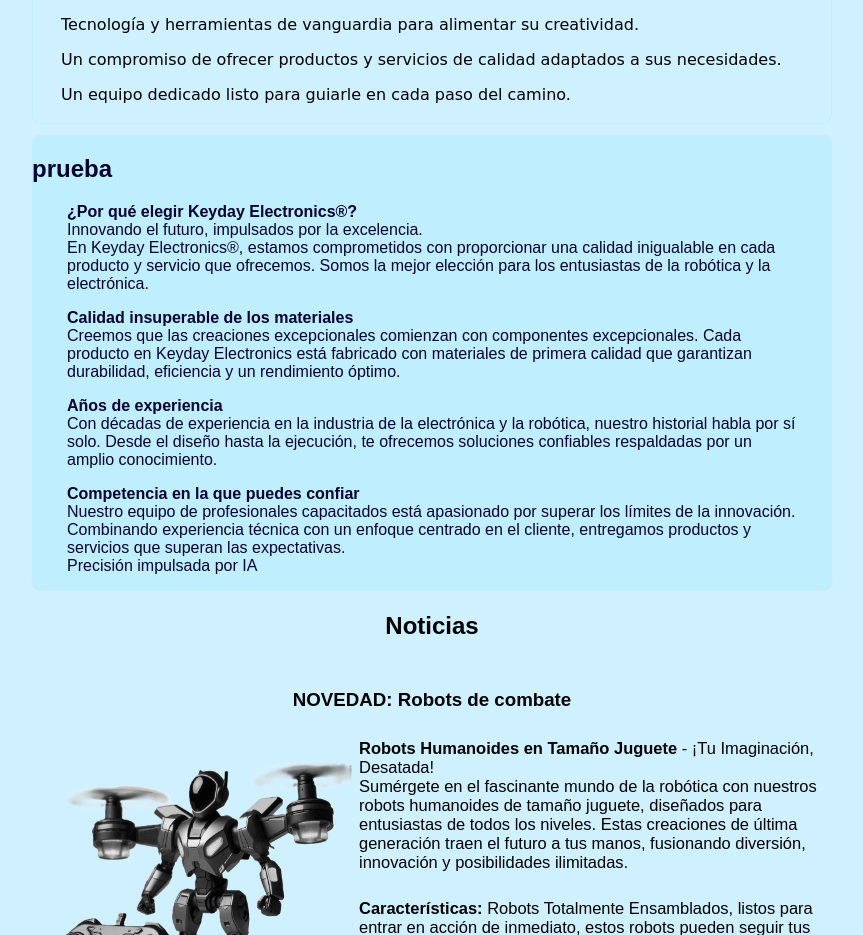
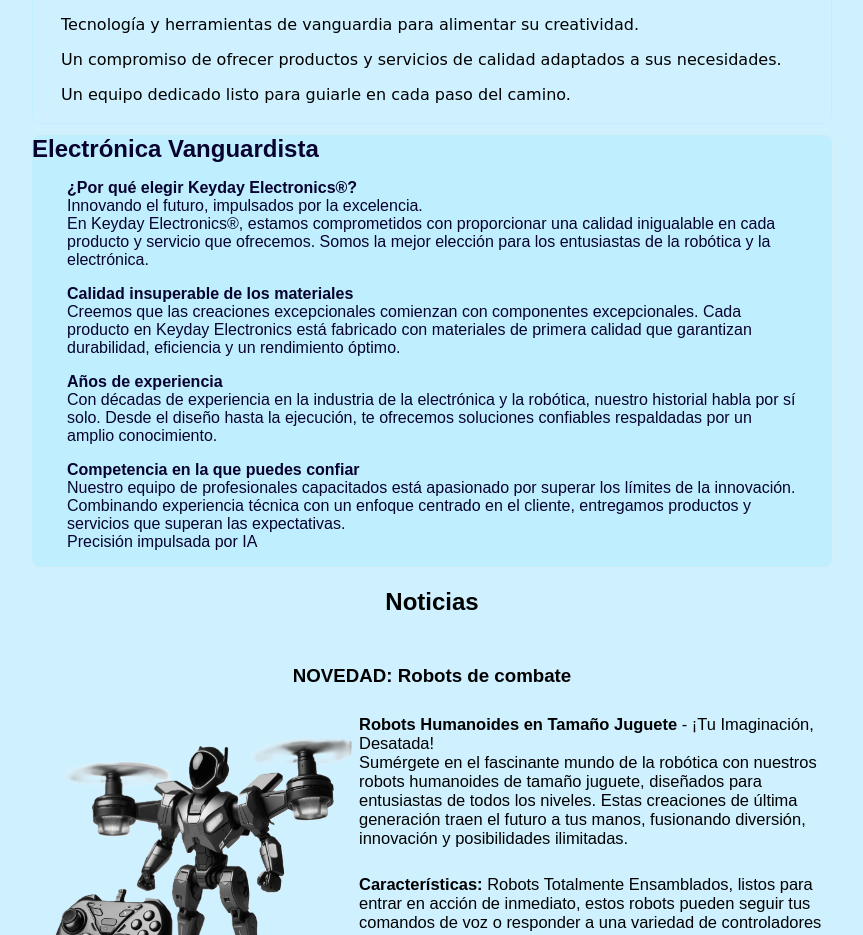
Before and after one commit to Baryonic/keydayelectronics, a plain HTML site: page index.html in a window 1280 px wide. Shown: the part 1260-2195 px from the top of the page, without its empty margins (208-1071 px from the left). Drawn offline with Linux system fonts and the light colour scheme.

Commit message:
titulo seccion 2

```diff
--- a/css/style.css
+++ b/css/style.css
@@ -491,6 +491,11 @@ li{
     margin:0 auto;
     animation: colorDeFuente 16s infinite alternate;
 }
+/*titulo de la seccion 2
+*/
+#section2 h2{
+    margin: 0 auto;
+}
 /*parrafos de la seccion 2:
     margen derecha e izquierda para separar de los bordes
 */
--- a/index.html
+++ b/index.html
@@ -119,10 +119,10 @@
             </tr>
         </table>
     </section>
-    <!--seccion 2 contiene el titulo de la seccion 4 parrafos-->
+    <!--seccion 2 contiene el titulo de la seccion y 4 parrafos-->
     <section id="section2">
         <h2>
-            prueba
+            Electr&oacute;nica Vanguardista
         </h2>
         <!--los parrafos son de la misma clase y contienen parte del texto en negrita-->
         <p class="normal_p_class_01">
```
